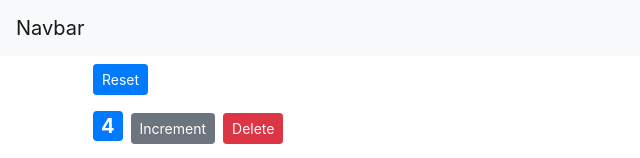
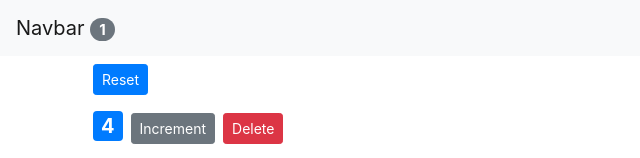
Before and after one commit to karyaTio/react-shopping-list-by-Programming-with-Mosh, a React (Create React App) app: page / in a window 1280 px wide. Shown: the top 158 px of the page, without its empty margins (0-640 px from the left). Built offline with nearby package versions, Linux system fonts and the light colour scheme.

Commit message:
Lifting the state

```diff
--- a/src/App.js
+++ b/src/App.js
@@ -4,12 +4,50 @@ import Navbar from "./components/navbar";
 import Counters from "./components/counters";
 
 class App extends Component {
+  state = {
+    counters: [
+      { id: 1, value: 4 },
+      { id: 2, value: 0 },
+      { id: 3, value: 0 },
+      { id: 4, value: 0 }
+    ]
+  };
+
+  handleIncrement = counter => {
+    const counters = [...this.state.counters];
+    const index = counters.indexOf(counter);
+    counters[index] = { ...counter };
+    counters[index].value++;
+    this.setState({ counters });
+  };
+
+  handleDelete = counterId => {
+    // console.log("Event Handler Called", counterId);
+    const counters = this.state.counters.filter(c => c.id !== counterId);
+    this.setState({ counters });
+  };
+
+  handleReset = () => {
+    const counters = this.state.counters.map(c => {
+      c.value = 0;
+      return c;
+    });
+    this.setState({ counters });
+  };
+
   render() {
     return (
       <React.Fragment>
-        <Navbar />
+        <Navbar
+          totalCounters={this.state.counters.filter(c => c.value > 0).length}
+        />
         <main className="container">
-          <Counters />
+          <Counters
+            counters={this.state.counters}
+            onReset={this.handleReset}
+            onIncrement={this.handleIncrement}
+            onDelete={this.handleDelete}
+          />
         </main>
       </React.Fragment>
     );
--- a/src/components/counters.jsx
+++ b/src/components/counters.jsx
@@ -2,52 +2,21 @@ import React, { Component } from "react";
 import Counter from "./counter";
 
 class Counters extends Component {
-  state = {
-    counters: [
-      { id: 1, value: 4 },
-      { id: 2, value: 0 },
-      { id: 3, value: 0 },
-      { id: 4, value: 0 }
-    ]
-  };
-
-  handleIncrement = counter => {
-    const counters = [...this.state.counters];
-    const index = counters.indexOf(counter);
-    counters[index] = { ...counter };
-    counters[index].value++;
-    this.setState({ counters });
-  };
-
-  handleDelete = counterId => {
-    // console.log("Event Handler Called", counterId);
-    const counters = this.state.counters.filter(c => c.id !== counterId);
-    this.setState({ counters });
-  };
-
-  handleReset = () => {
-    const counters = this.state.counters.map(c => {
-      c.value = 0;
-      return c;
-    });
-    this.setState({ counters });
-  };
-
   render() {
     return (
       <div>
         <button
-          onClick={this.handleReset}
+          onClick={this.props.onReset}
           className="btn btn-primary btn-sm m-2"
         >
           Reset
         </button>
-        {this.state.counters.map(counter => (
+        {this.props.counters.map(counter => (
           <Counter
             key={counter.id}
             counter={counter}
-            onDelete={this.handleDelete}
-            onIncrement={this.handleIncrement}
+            onDelete={this.props.onDelete}
+            onIncrement={this.props.onIncrement}
           />
         ))}
       </div>
--- a/src/components/navbar.jsx
+++ b/src/components/navbar.jsx
@@ -5,7 +5,10 @@ class Navbar extends Component {
     return (
       <nav className="navbar navbar-light bg-light">
         <a className="navbar-brand" href="#">
-          Navbar
+          Navbar{" "}
+          <span className="badge badge-pill badge-secondary">
+            {this.props.totalCounters}
+          </span>
         </a>
       </nav>
     );
```
